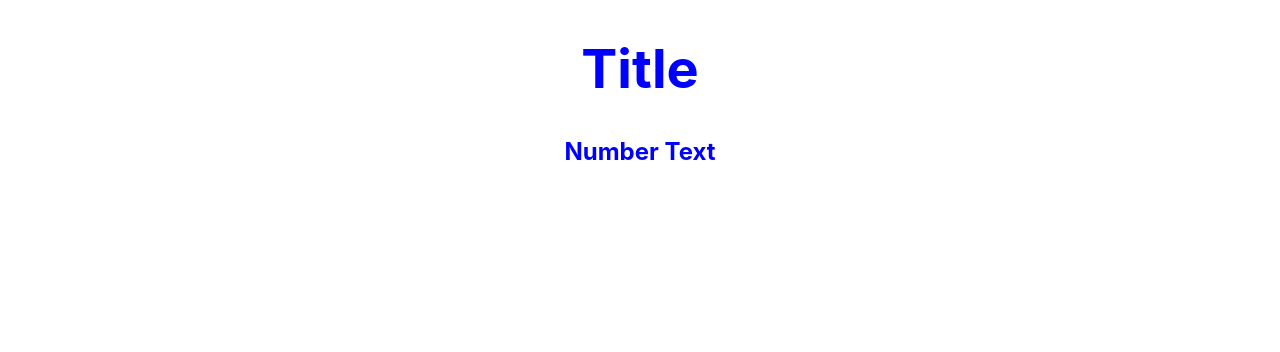
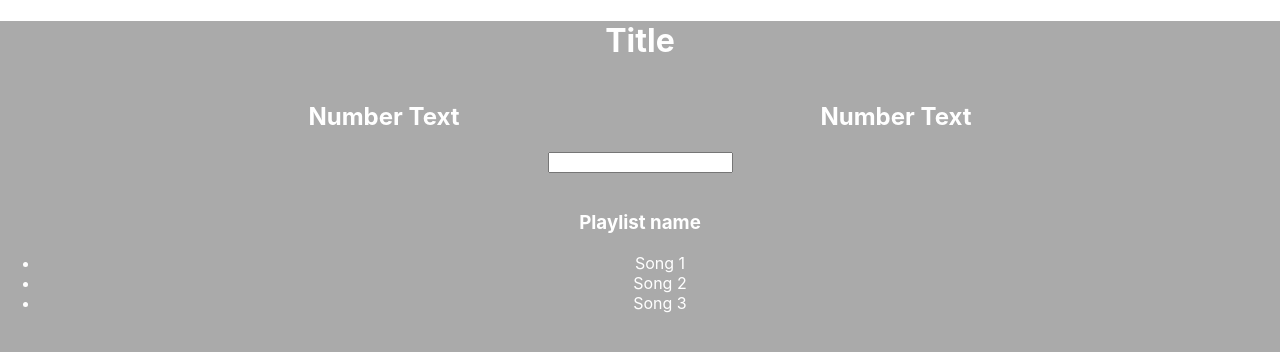
Before and after one commit to jock-dalby/react-playlist, a React (Create React App) app: page / in a window 1280 px wide. Shown: the top 352 px of the page. Built offline with nearby package versions, Linux system fonts and the light colour scheme.

Commit message:
create Filter and PlaylistItem components

```diff
--- a/src/App.css
+++ b/src/App.css
@@ -1,37 +1,5 @@
 .App {
   text-align: center;
+  background-color: #aaa;
+  min-height: 100vh;
 }
-
-.App-logo {
-  animation: App-logo-spin infinite 20s linear;
-  height: 40vmin;
-}
-
-.App-header {
-  background-color: #282c34;
-  min-height: 100vh;
-  display: flex;
-  flex-direction: column;
-  align-items: center;
-  justify-content: center;
-  font-size: calc(10px + 2vmin);
-  color: white;
-}
-
-.App-link {
-  color: #61dafb;
-}
-
-@keyframes App-logo-spin {
-  from {
-    transform: rotate(0deg);
-  }
-  to {
-    transform: rotate(360deg);
-  }
-}
-
-h1 {
-  font-size: 54px;
-  color: blue;
-}
--- a/src/App.js
+++ b/src/App.js
@@ -1,13 +1,42 @@
 import React, { Component } from 'react';
 import './App.css';
+
+const defaultTextColor = '#fff';
 
 class Aggregate extends Component {
   render() {
     return (
-      <div className="aggregate">
-        <h2 style={{ color: 'blue' }}>Number Text</h2>
+      <div style={{ width: '40%', display: 'inline-block' }}>
+        <h2 style={{ color: defaultTextColor }}>Number Text</h2>
       </div>
     )
+  }
+}
+
+class Filter extends Component {
+  render() {
+    return (
+      <div>
+        <img />
+        <input type="text"/>
+      </div>
+    );
+  }
+}
+
+class PlaylistItem extends Component {
+  render() {
+    return (
+      <div style={{ color: defaultTextColor }}>
+        <img />
+        <h3>Playlist name</h3>
+        <ul>
+          <li>Song 1</li>
+          <li>Song 2</li>
+          <li>Song 3</li>
+        </ul>
+      </div>
+    );
   }
 }
 
@@ -15,8 +44,11 @@ class App extends Component {
   render() {
     return (
       <div className="App">
-        <h1>Title</h1>
+        <h1 style={{ color: defaultTextColor }}>Title</h1>
         <Aggregate></Aggregate>
+        <Aggregate></Aggregate>
+        <Filter/>
+        <PlaylistItem/>
       </div>
     );
   }
```
